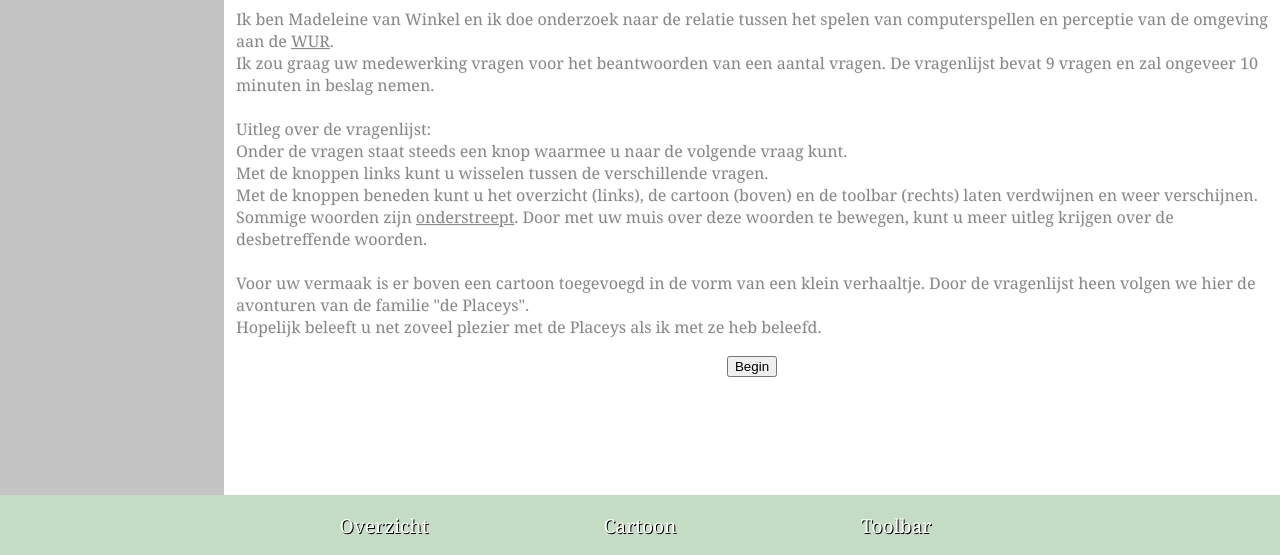
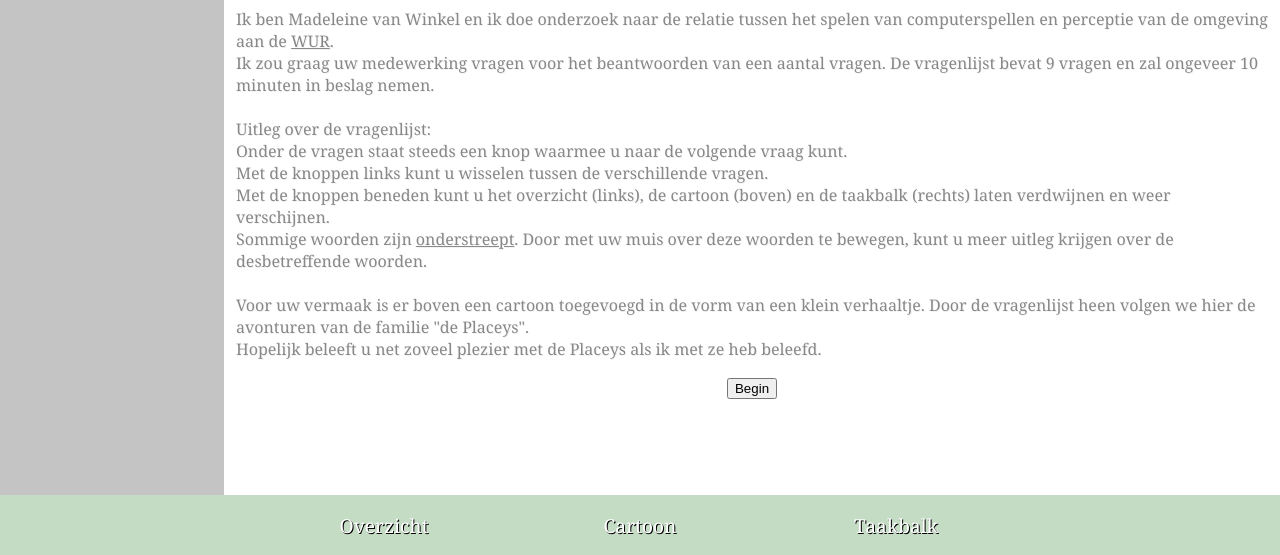
Before and after one commit to GeOdin/Geonaire, a plain HTML site: page Geonaire.html in a window 1280 px wide. Shown: the part 245-800 px from the top of the page. Drawn offline with nearby package versions, Linux system fonts and the light colour scheme; some packages are replaced by stand-ins of ours.

Commit message:
Changed the text 'toolbar' into 'taakbalk' for the Dutch users

```diff
--- a/Geonaire.html
+++ b/Geonaire.html
@@ -3,7 +3,7 @@
 	Geonaire.html
 	Hoofd pagina voor de Geonaire
 	Gemaakt op 2016-11-24
-	Het laatst veranderd op 2016-12-11
+	Het laatst veranderd op 2016-12-16
 	door GeOdin
 -->
 
@@ -77,7 +77,7 @@
 				<ul id="footer-buttons">
 					<li id="button-overview" class="footer-item"> Overzicht </li>
 					<li id="button-cartoon" class="footer-item"> Cartoon </li>
-					<li id="button-toolbar" class="footer-item"> Toolbar </li>
+					<li id="button-toolbar" class="footer-item"> Taakbalk </li>
 				</ul>
 			</div>
 		</div>
--- a/js/GeonaireQuestions.js
+++ b/js/GeonaireQuestions.js
@@ -58,7 +58,7 @@ var questions = [
 		"cartoon-introduction",
 		"<p style='text-align:center;'>Met onder andere 'Greet' de oma, 'Grumps' de opa, 'Doerak' de hond,<br/>'Piet' de hardwerkende zoon, 'Steven' de sportieve kleinzoon en 'Charlotte' de computerliefhebster</p>", // Pechvogel Piet
 		"Introductie",
-		'<p>Beste deelnemer,<br/><br/> Ik ben Madeleine van Winkel en ik doe onderzoek naar de relatie tussen het spelen van computerspellen en perceptie van de omgeving aan de <u title="(Wageningen University &amp; Research)">WUR</u>. <br/> Ik zou graag uw medewerking vragen voor het beantwoorden van een aantal vragen. De vragenlijst bevat 9 vragen en zal ongeveer 10 minuten in beslag nemen.<br/><br/> Uitleg over de vragenlijst:<br/> Onder de vragen staat steeds een knop waarmee u naar de volgende vraag kunt. <br/> Met de knoppen links kunt u wisselen tussen de verschillende vragen. <br/> Met de knoppen beneden kunt u het overzicht (links), de cartoon (boven) en de toolbar (rechts) laten verdwijnen en weer verschijnen.<br/> Sommige woorden zijn <u title="Een voorbeeld.">onderstreept</u>. Door met uw muis over deze woorden te bewegen, kunt u meer uitleg krijgen over de desbetreffende woorden. <br/><br/> Voor uw vermaak is er boven een cartoon toegevoegd in de vorm van een klein verhaaltje. Door de vragenlijst heen volgen we hier de avonturen van de familie "de Placeys". <br/> Hopelijk beleeft u net zoveel plezier met de Placeys als ik met ze heb beleefd. <br/> <form onsubmit="showQuestion1(questions, user);"><input type="submit" value="Begin"></form></p>'
+		'<p>Beste deelnemer,<br/><br/> Ik ben Madeleine van Winkel en ik doe onderzoek naar de relatie tussen het spelen van computerspellen en perceptie van de omgeving aan de <u title="(Wageningen University &amp; Research)">WUR</u>. <br/> Ik zou graag uw medewerking vragen voor het beantwoorden van een aantal vragen. De vragenlijst bevat 9 vragen en zal ongeveer 10 minuten in beslag nemen.<br/><br/> Uitleg over de vragenlijst:<br/> Onder de vragen staat steeds een knop waarmee u naar de volgende vraag kunt. <br/> Met de knoppen links kunt u wisselen tussen de verschillende vragen. <br/> Met de knoppen beneden kunt u het overzicht (links), de cartoon (boven) en de taakbalk (rechts) laten verdwijnen en weer verschijnen.<br/> Sommige woorden zijn <u title="Een voorbeeld.">onderstreept</u>. Door met uw muis over deze woorden te bewegen, kunt u meer uitleg krijgen over de desbetreffende woorden. <br/><br/> Voor uw vermaak is er boven een cartoon toegevoegd in de vorm van een klein verhaaltje. Door de vragenlijst heen volgen we hier de avonturen van de familie "de Placeys". <br/> Hopelijk beleeft u net zoveel plezier met de Placeys als ik met ze heb beleefd. <br/> <form onsubmit="showQuestion1(questions, user);"><input type="submit" value="Begin"></form></p>'
 	],
 	[
 		"cartoon-question1",
```
